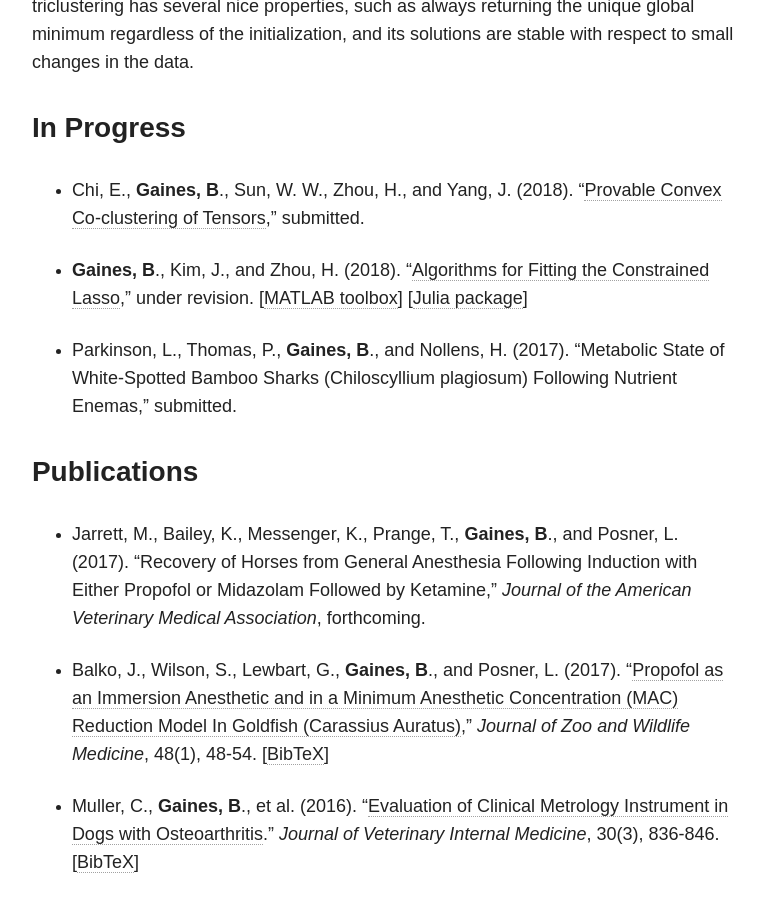
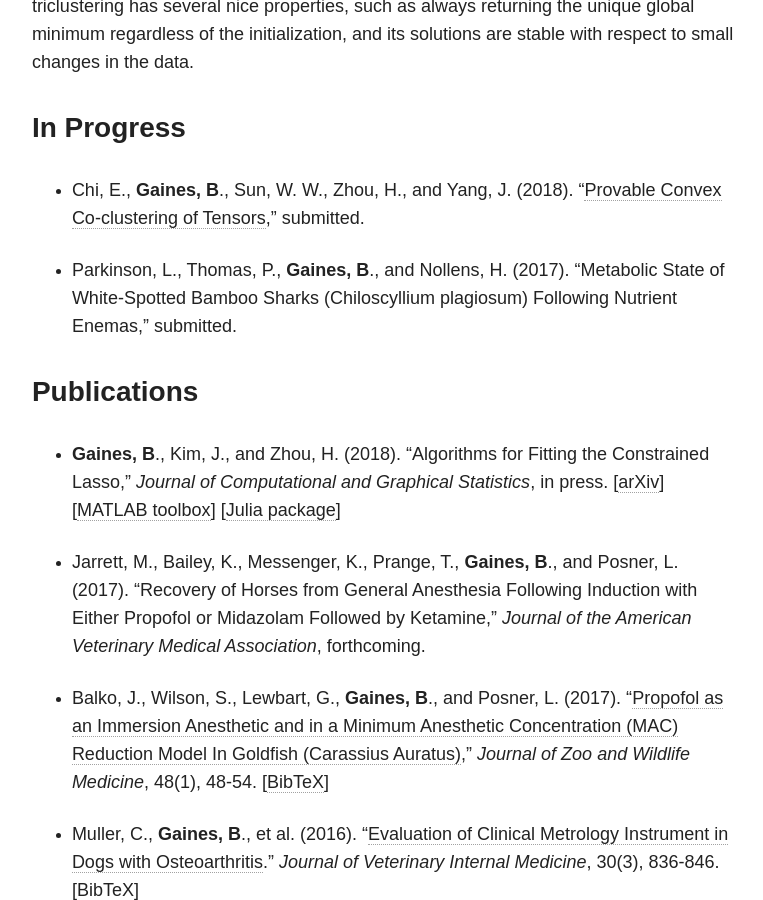
Before and after one commit to brgaines/brgaines.github.io, a Jekyll site: the page built from research/index.md, in a window 1280 px wide and 900 px high, scrolled down 1164 px. Shown: the whole window, without its empty margins (254-1017 px from the left). Built offline with Jekyll 4.4.1, drawn with Linux system fonts in a browser that asks for light colours; nearby versions of some CDN libraries.

Commit message:
updated classo project to reflect acceptance by JCGS

```diff
--- a/research/index.md
+++ b/research/index.md
@@ -15,11 +15,11 @@ My other research projects focued on a convex formulation of clustering that has
 
 * Chi, E., **Gaines, B**., Sun, W. W., Zhou, H., and Yang, J. (2018).  "[Provable Convex Co-clustering of Tensors](https://arxiv.org/abs/1803.06518)," submitted.
 
-* **Gaines, B**., Kim, J., and Zhou, H. (2018).  "[Algorithms for Fitting the Constrained Lasso](https://arxiv.org/abs/1611.01511)," under revision. [[MATLAB toolbox](http://hua-zhou.github.io/SparseReg/)] [[Julia package](https://github.com/Hua-Zhou/ConstrainedLasso.jl)]
-
 * Parkinson, L., Thomas, P., **Gaines, B**., and Nollens, H.  (2017). "Metabolic State of White-Spotted Bamboo Sharks (Chiloscyllium plagiosum) Following Nutrient Enemas," submitted.
 
 ### Publications
+- **Gaines, B**., Kim, J., and Zhou, H. (2018).  "Algorithms for Fitting the Constrained Lasso," *Journal of Computational and Graphical Statistics*, in press.  [[arXiv](https://arxiv.org/abs/1611.01511)] [[MATLAB toolbox](http://hua-zhou.github.io/SparseReg/)] [[Julia package](https://github.com/Hua-Zhou/ConstrainedLasso.jl)]
+
 - Jarrett, M., Bailey, K., Messenger, K., Prange, T., **Gaines, B**., and Posner, L. (2017).  “Recovery of Horses from General Anesthesia Following Induction with Either Propofol or Midazolam Followed by Ketamine,”  *Journal of the American Veterinary Medical Association*, forthcoming.
 
 - Balko, J., Wilson, S., Lewbart, G., **Gaines, B**., and Posner, L. (2017).  “[Propofol as an Immersion Anesthetic and in a Minimum Anesthetic Concentration (MAC) Reduction Model In Goldfish (Carassius Auratus)](https://www.ncbi.nlm.nih.gov/pubmed/28363074),”  *Journal of Zoo and Wildlife Medicine*, 48(1), 48-54. [[BibTeX](http://brgaines.github.io/research/balkoEtAl17.bib)]
```
